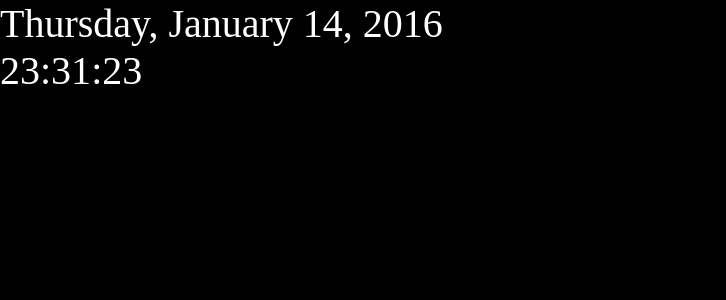
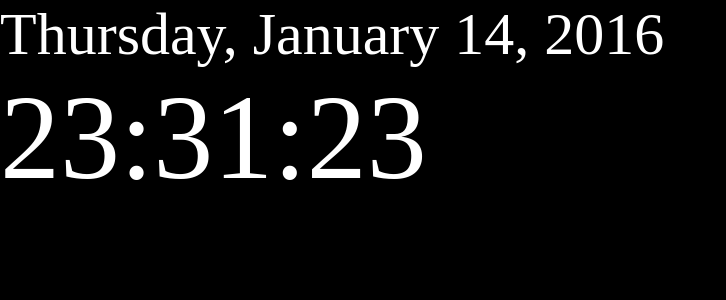
Before and after one commit to BTero/MagicMirror, a PHP site: page / in a window 1280 px wide. Shown: the top 300 px of the page, without its empty margins (0-726 px from the left). Run offline with PHP 8.4, Linux system fonts and the light colour scheme.

Commit message:
Increased date font size; increased time font size

```diff
--- a/css/main.css
+++ b/css/main.css
@@ -5,5 +5,13 @@ body {
   height: 100%;
 
   color: #fff;
-  font-size:40px;
+  font-size: 40px;
 }
+
+.date{
+  font-size: 60px;
+}
+
+.time{
+  font-size:  120px;
+}
```
